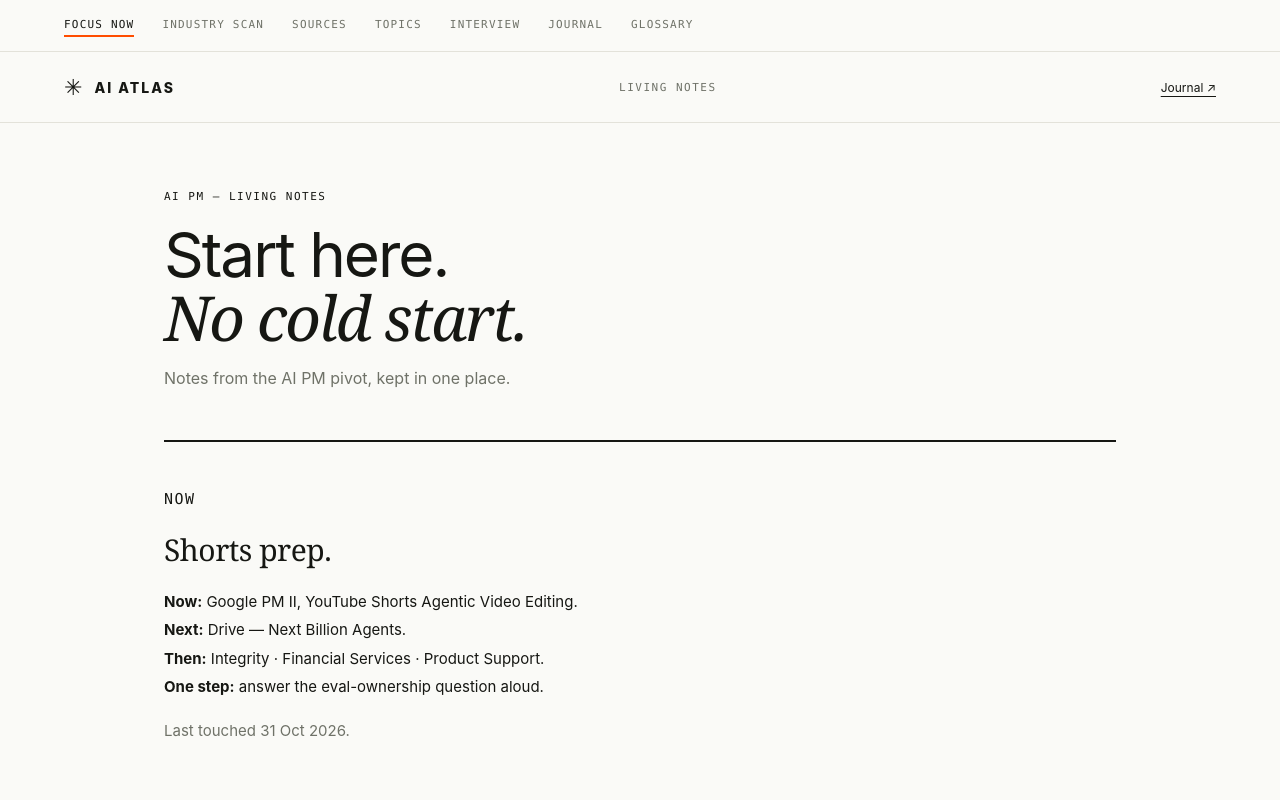
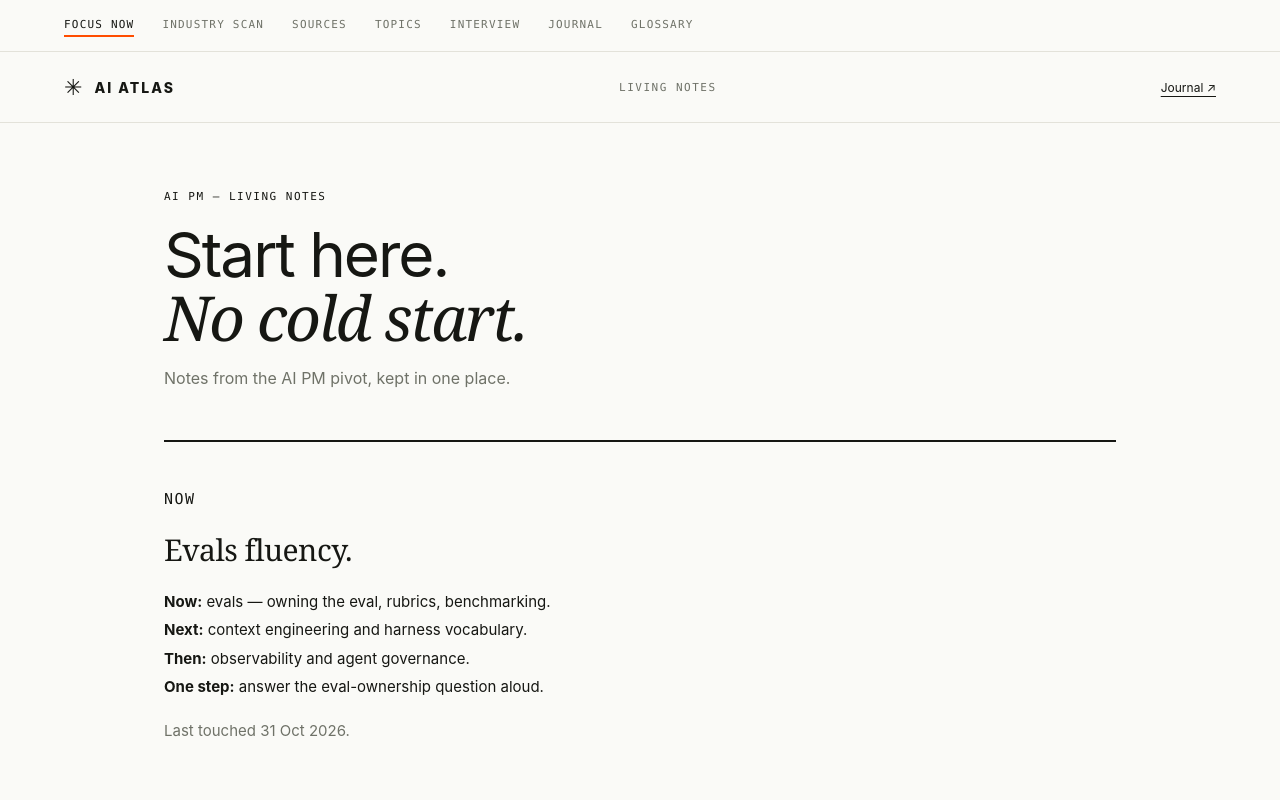
Before and after one commit to jyfoo213/vibecode, a website: page index.html in a window 1280 px wide. Shown: the top 800 px of the page. Drawn offline with Linux system fonts and the light colour scheme.

Commit message:
De-personalise: replace role-specific focus with generic learning path

```diff
--- a/index.html
+++ b/index.html
@@ -8,8 +8,8 @@
 
 <section class="focus">
 <p class="tag">NOW</p>
-<h2>Shorts prep.</h2>
-<p><strong>Now:</strong> Google PM II, YouTube Shorts Agentic Video Editing.<br><strong>Next:</strong> Drive — Next Billion Agents.<br><strong>Then:</strong> Integrity · Financial Services · Product Support.<br><strong>One step:</strong> answer the eval-ownership question aloud.</p>
+<h2>Evals fluency.</h2>
+<p><strong>Now:</strong> evals — owning the eval, rubrics, benchmarking.<br><strong>Next:</strong> context engineering and harness vocabulary.<br><strong>Then:</strong> observability and agent governance.<br><strong>One step:</strong> answer the eval-ownership question aloud.</p>
 <p class="dim">Last touched 31 Oct 2026.</p>
 </section>
 
```
Also changed, not shown: interview.html (+2 -2 lines), journal.html (+1 -1 lines).
